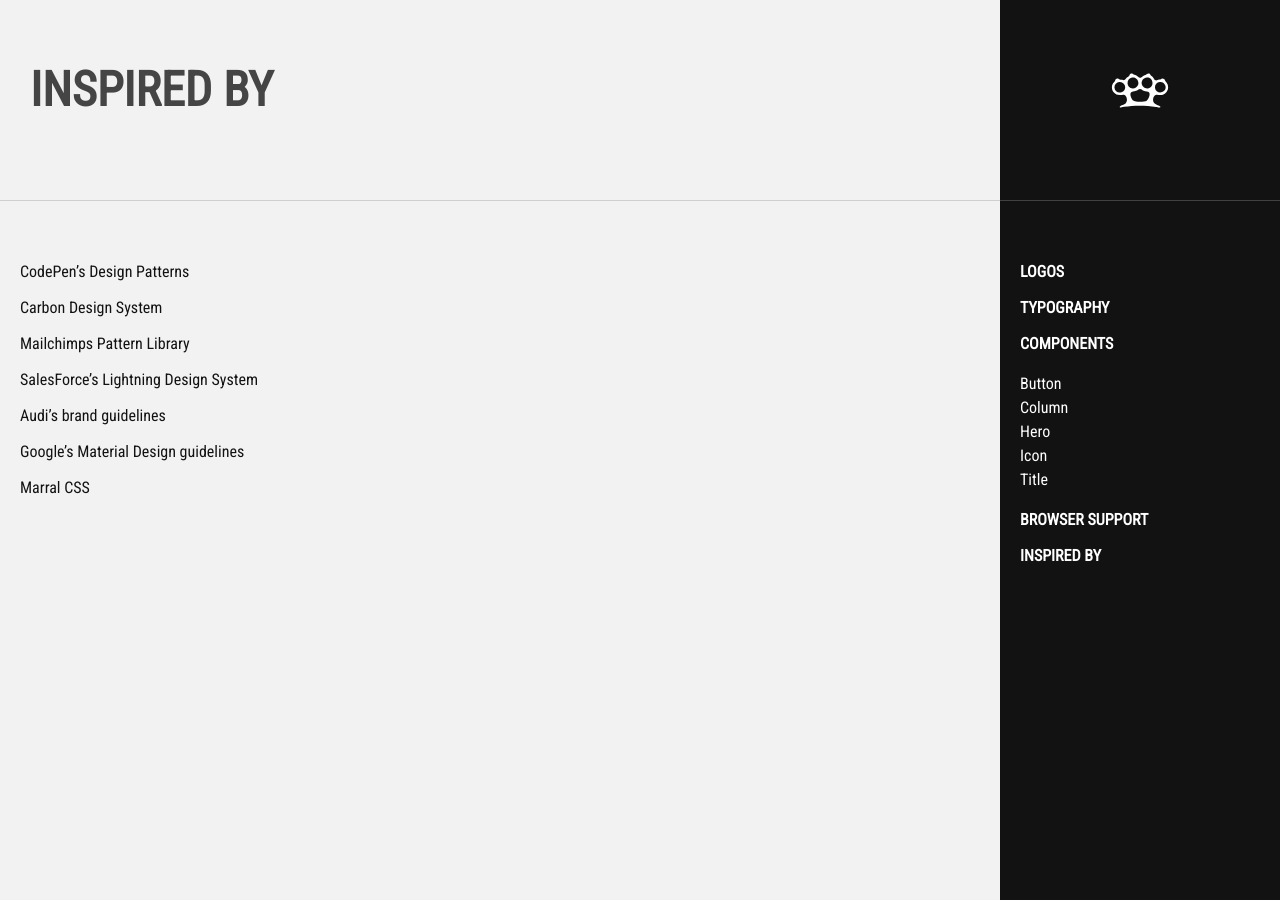
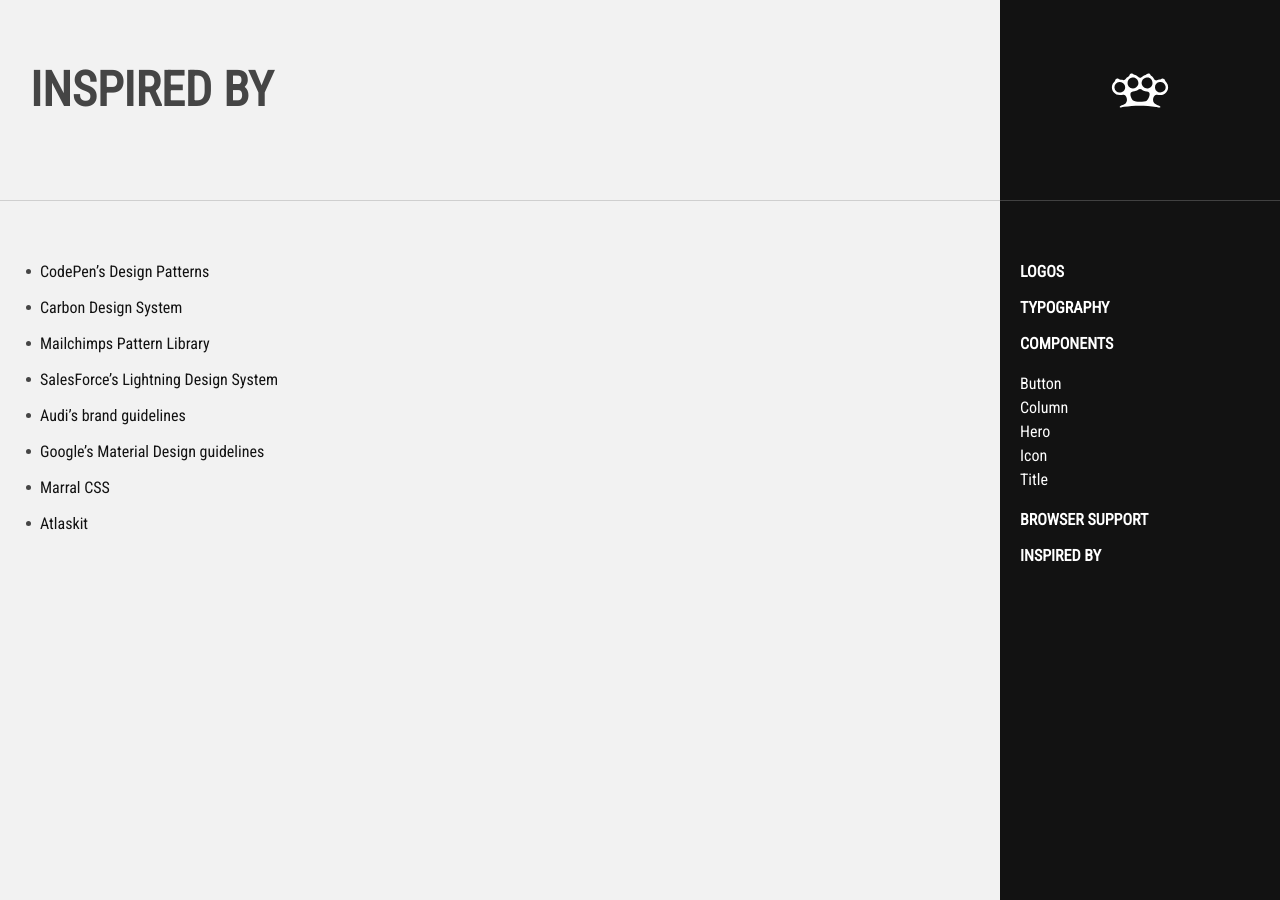
Before and after one commit to designisdead/digitalstyleguide, a Jekyll site: the page built from inspired-by.md, in a window 1280 px wide. Built offline with Jekyll 4.4.1, drawn with Linux system fonts in a browser that asks for light colours; some web fonts are replaced.

Commit message:
styling for unordered lists

```diff
--- a/inspired-by.md
+++ b/inspired-by.md
@@ -10,3 +10,4 @@
 * [Audi's brand guidelines](http://www.audi.com/ci/en/renewed-brand.html)
 * [Google's Material Design guidelines](https://material.io/guidelines/material-design/introduction.html)
 * [Marral CSS](https://marrel.inktweb.nl)
+* [Atlaskit](https://atlaskit.atlassian.com/)
--- a/scss/components/_main.scss
+++ b/scss/components/_main.scss
@@ -7,4 +7,5 @@
 @import "spacer";
 @import "textfield";
 @import "title";
+@import "unordered-list";
 @import "wrapper";
--- /dev/null
+++ b/scss/components/unordered-list.scss
@@ -0,0 +1,17 @@
+ul {
+  li {
+    position: relative;
+    padding-left: $spacer/2;
+    &:before {
+      content: ' ';
+      width: 5px;
+      height: 5px;
+      border-radius: 50%;
+      background: $color-dark;
+      display: block;
+      position: absolute;
+      top: 5px;
+      left: 6px;
+    }
+  }
+}
```
